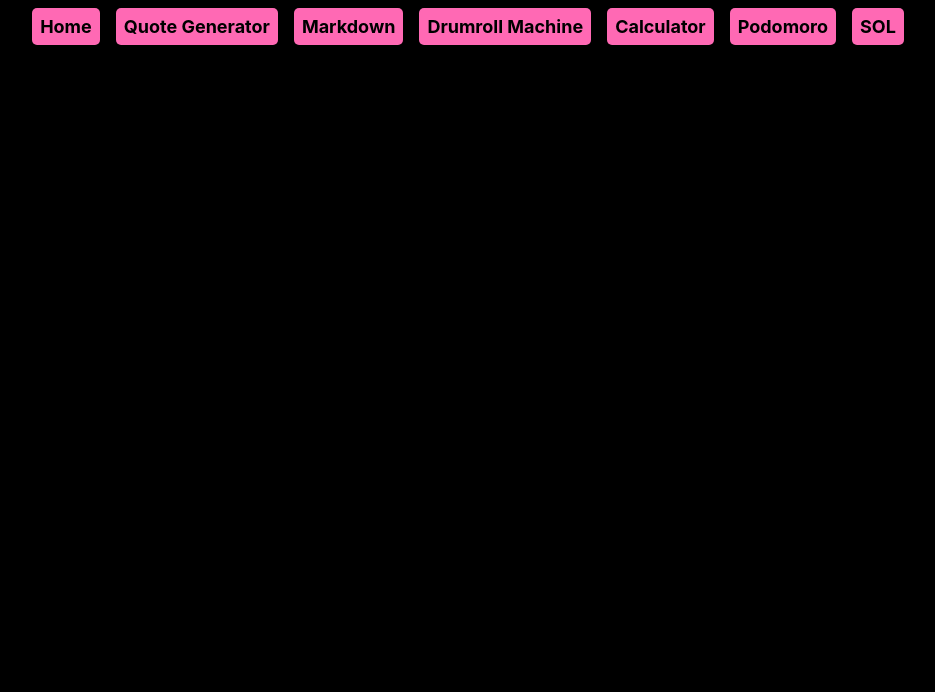
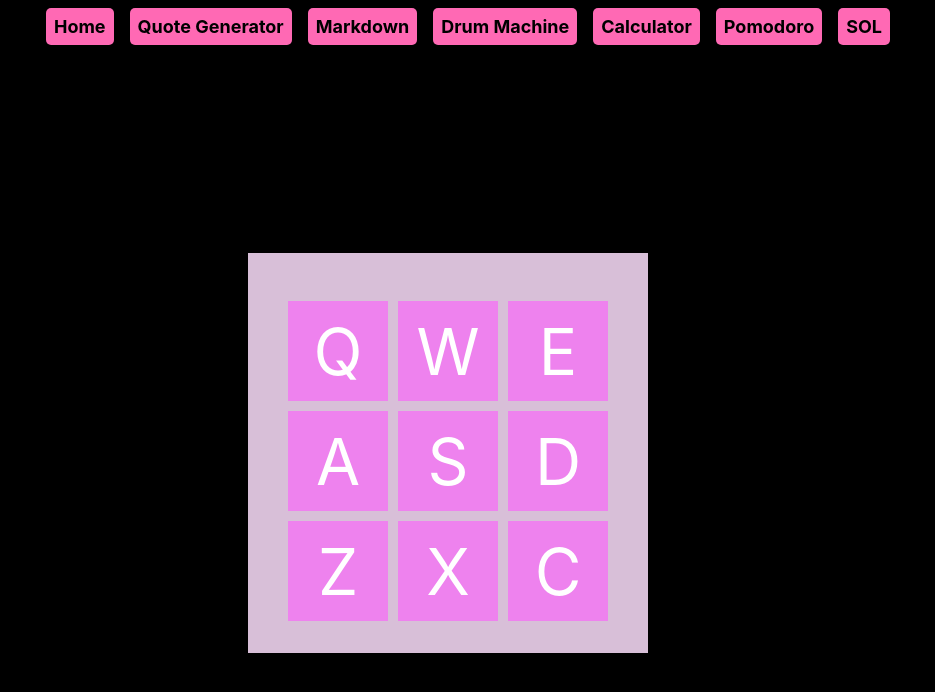
Before and after one commit to instanetk/fCCprojects, a React (Create React App) app: page /cert/drum in a window 1280 px wide. Shown: the top 692 px of the page, without its empty margins (192-1127 px from the left). Built offline with nearby package versions, Linux system fonts and the light colour scheme.

Commit message:
Drum Machine Tests Passed

```diff
--- a/src/App.js
+++ b/src/App.js
@@ -10,6 +10,9 @@ import HomePage from './pages/HomePage';
 import QuoteGen from './pages/Quotes';
 import Sol from './pages/Sol';
 import MarkdownPreviwer from './pages/Markdown';
+import DrumMachine from './components/DrumMachine';
+import Calculator from './components/Calculator';
+import Pomodoro from './components/Pomodoro';
 
 
 function App() {
@@ -25,6 +28,9 @@ function App() {
           <Route path="/cert/quote" component={QuoteGen} />
           <Route path="/cert/sol" component={Sol} />
           <Route path="/cert/markdown" component={MarkdownPreviwer} />
+          <Route path="/cert/drum" component={DrumMachine} />
+          <Route path="/cert/calc" component={Calculator} />
+          <Route path="/cert/pomodoro" component={Pomodoro} />
         </Switch>
 
       </header>
--- /dev/null
+++ b/src/components/Calculator.jsx
@@ -0,0 +1,10 @@
+import React, {Component} from 'react';
+
+class Calculator extends Component {
+    state = {  }
+    render() {
+        return ( <h1>Calculator</h1> );
+    }
+}
+
+export default Calculator;
--- /dev/null
+++ b/src/components/DrumMachine.jsx
@@ -0,0 +1,173 @@
+import React, { Component } from "react";
+import "../drumMachine.css";
+
+let keyPad = [
+  {
+    key: "Q",
+    keyCode: 81,
+    id: "Heater-1",
+    url: "https://s3.amazonaws.com/freecodecamp/drums/Heater-1.mp3",
+  },
+  {
+    key: "W",
+    keyCode: 87,
+    id: "Heater-2",
+    url: "https://s3.amazonaws.com/freecodecamp/drums/Heater-2.mp3",
+  },
+  {
+    key: "E",
+    keyCode: 69,
+    id: "Heater-3",
+    url: "https://s3.amazonaws.com/freecodecamp/drums/Heater-3.mp3",
+  },
+  {
+    key: "A",
+    keyCode: 65,
+    id: "Heater-4",
+    url: "https://s3.amazonaws.com/freecodecamp/drums/Heater-4_1.mp3",
+  },
+  {
+    key: "S",
+    keyCode: 83,
+    id: "Clap",
+    url: "https://s3.amazonaws.com/freecodecamp/drums/Heater-6.mp3",
+  },
+  {
+    key: "D",
+    keyCode: 68,
+    id: "Open-HH",
+    url: "https://s3.amazonaws.com/freecodecamp/drums/Dsc_Oh.mp3",
+  },
+  {
+    key: "Z",
+    keyCode: 90,
+    id: "Kick-n Hat",
+    url: "https://s3.amazonaws.com/freecodecamp/drums/Kick_n_Hat.mp3",
+  },
+  {
+    key: "X",
+    keyCode: 88,
+    id: "Kick",
+    url: "https://s3.amazonaws.com/freecodecamp/drums/RP4_KICK_1.mp3",
+  },
+  {
+    key: "C",
+    keyCode: 67,
+    id: "Closed-HH",
+    url: "https://s3.amazonaws.com/freecodecamp/drums/Cev_H2.mp3",
+  },
+];
+
+class DrumMachine extends Component {
+  constructor(props) {
+    super(props);
+    this.state = {
+      pressed: "",
+    };
+  }
+
+  handleClick = this.handleClick.bind(this);
+  handleKeyPress = this.handleKeyPress.bind(this);
+
+  handleClick(key) {
+      this.setState({pressed: key.id});
+    document.getElementById(key.key).play();
+    console.log("Pad Clicked", key.key);
+  }
+
+  handleKeyPress(e) {
+    // Handle event
+    switch (e.keyCode) {
+      case 81:
+        console.log();
+        document.getElementById(keyPad[0].key).click();
+        break;
+      case 87:
+        console.log();
+        document.getElementById(keyPad[1].key).click();
+        break;
+      case 69:
+        console.log();
+        document.getElementById(keyPad[2].key).click();
+        break;
+      case 65:
+        console.log();
+        document.getElementById(keyPad[3].key).click();
+        break;
+      case 83:
+        console.log();
+        document.getElementById(keyPad[4].key).click();
+        break;
+      case 68:
+        console.log();
+        document.getElementById(keyPad[5].key).click();
+        break;
+      case 90:
+        console.log();
+        document.getElementById(keyPad[6].key).click();
+        break;
+      case 88:
+        console.log();
+        document.getElementById(keyPad[7].key).click();
+        break;
+      case 67:
+        console.log();
+        document.getElementById(keyPad[8].key).click();
+        break;
+      default:
+    }
+
+    console.log("Key code: " + e.keyCode);
+  }
+
+  componentDidMount() {
+    // Add Event Listener on compenent mount
+    window.addEventListener("keydown", this.handleKeyPress);
+  }
+
+  componentWillUnmount() {
+    // Remove event listener on compenent unmount
+    window.removeEventListener("keydown", this.handleKeyPress);
+  }
+  //   handleKeyPress(event) {
+  //         // document.getElementById(key.key).play();
+  //         // document.addEventListener('keydown', logKey => {
+  //         //     console.log("Key Pressed", logKey);
+  //         // })
+  //         console.log("Key Pressed", event);
+
+  //   }
+
+  render() {
+    return (
+      <div id="drum-machine">
+        <div id="display">
+            <p>{this.state.pressed}</p>
+          {keyPad.map((keyPad) => (
+            //You can only pass props to components
+            //Use arrow functions to pass arguments to function references
+            <div
+              className="drum-pad"
+              tabIndex="0"
+              key={keyPad.keyCode}
+              id={keyPad.key + "-pad"}
+              onClick={() => this.handleClick(keyPad)}
+              onKeyPress={() => this.handleKeyPress(keyPad.key)}
+              //   onClick={() => this.setState({pressed: keyPad.key}), () => this.handleKeyPress}
+            >
+              <span>{keyPad.key}</span>
+              <audio
+                src={keyPad.url}
+                className="clip"
+                id={keyPad.key}
+                preload="auto"
+              />
+            </div>
+          ))}
+        </div>
+      </div>
+    );
+  }
+}
+
+export default DrumMachine;
--- a/src/components/NavBar.jsx
+++ b/src/components/NavBar.jsx
@@ -15,13 +15,13 @@ const NavBar = () => {
           <Link to="/cert/markdown">Markdown</Link>
         </li>
         <li>
-          <Link to="/cert/drumroll">Drumroll Machine</Link>
+          <Link to="/cert/drum">Drum Machine</Link>
         </li>
         <li>
           <Link to="/cert/calc">Calculator</Link>
         </li>
         <li>
-          <Link to="/cert/podomoro">Podomoro</Link>
+          <Link to="/cert/pomodoro">Pomodoro</Link>
         </li>
         <li>
           <Link to="/cert/sol">SOL</Link>
--- /dev/null
+++ b/src/components/Pomodoro.jsx
@@ -0,0 +1,10 @@
+import React, { Component } from 'react';
+
+class Pomodoro extends Component {
+    state = {  }
+    render() {
+        return ( <h1>Pomodoro</h1> );
+    }
+}
+
+export default Pomodoro;
--- /dev/null
+++ b/src/drumMachine.css
@@ -0,0 +1,37 @@
+#drum-machine {
+    display: flex;
+    flex-direction: column;
+    justify-content: center;
+    background-color: thistle;
+    width: 400px;
+    height: 400px;
+}
+
+.drum-pad {
+    display: inline-flex;
+    justify-content: center;
+    align-items: center;
+    font-size: 64px;
+    width: 100px;
+    height: 100px;
+    margin: 5px;
+    background-color: violet;
+}
+
+.drum-pad:hover {
+    background-color: fuchsia;
+    box-shadow: 2px 2px 6px #333333;
+}
+.drum-pad:active {
+    background-color: hotpink;
+    box-shadow: 2px 2px 3px #666666;
+}
+.drum-pad span {
+  -webkit-touch-callout: none; /* iOS Safari */
+    -webkit-user-select: none; /* Safari */
+     -khtml-user-select: none; /* Konqueror HTML */
+       -moz-user-select: none; /* Old versions of Firefox */
+        -ms-user-select: none; /* Internet Explorer/Edge */
+            user-select: none; /* Non-prefixed version, currently
+                                  supported by Chrome, Edge, Opera and Firefox */
+}
```
